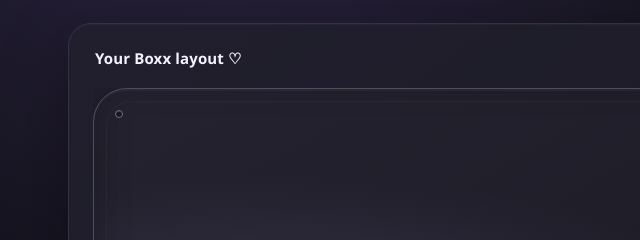
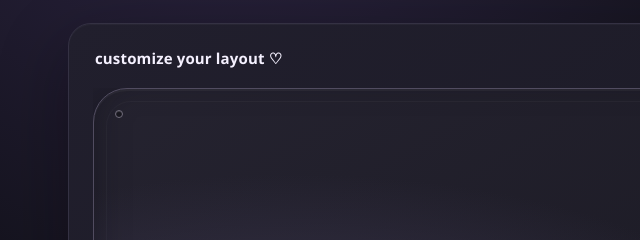
Before and after one commit to huntydhino/QiPad, a plain HTML site: page index.html in a window 1280 px wide. Shown: the part 318-558 px from the top of the page, 0-640 px from the left. Drawn offline with Linux system fonts and the light colour scheme.

Commit message:
update header text to encourage layout customization

```diff
--- a/index.html
+++ b/index.html
@@ -395,7 +395,7 @@
 
     <section class="board-wrap" aria-labelledby="layoutTitle">
       <div class="board-top">
-        <h2 id="layoutTitle">Your Boxx layout <span aria-hidden="true">♡</span></h2>
+        <h2 id="layoutTitle">customize your layout <span aria-hidden="true">♡</span></h2>
         <p>22 controls · Select a button to edit its key binding</p>
       </div>
       <div class="controller-viewport">
```
